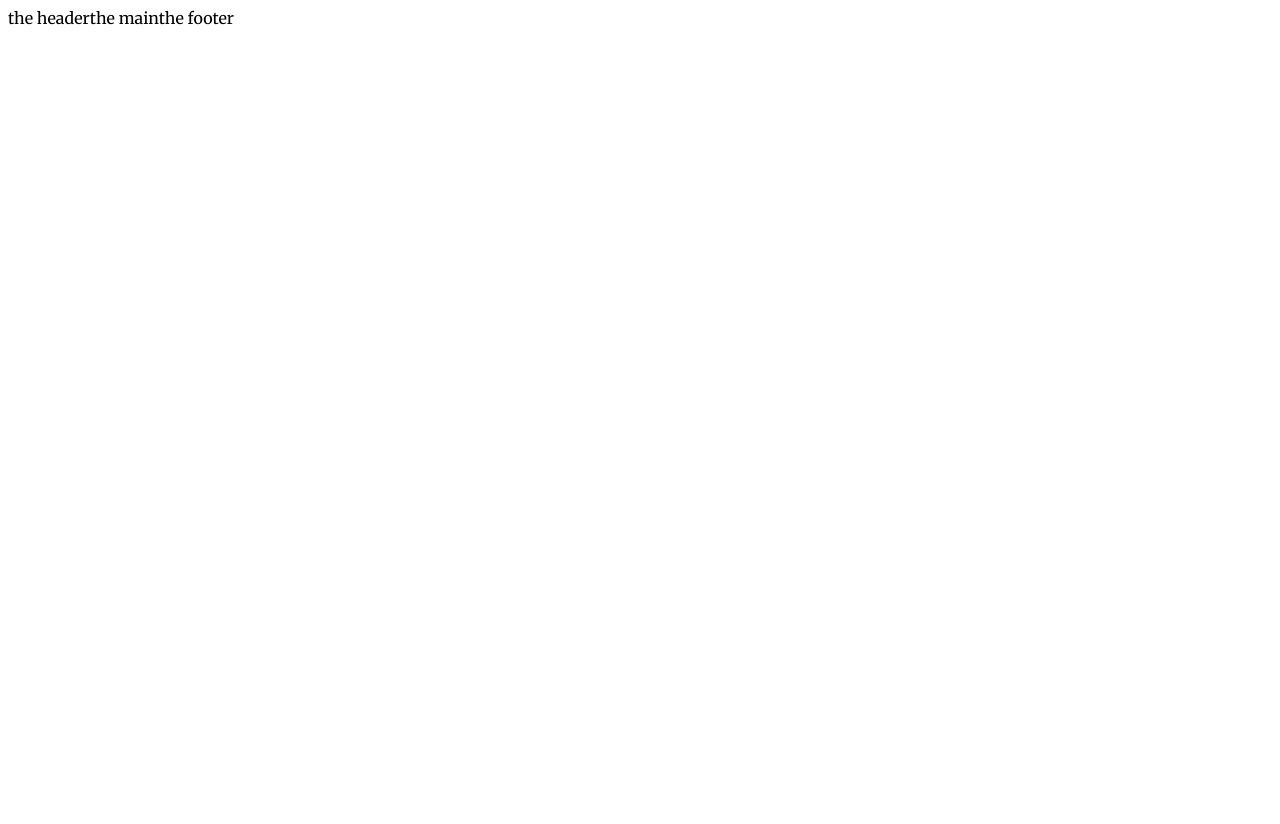
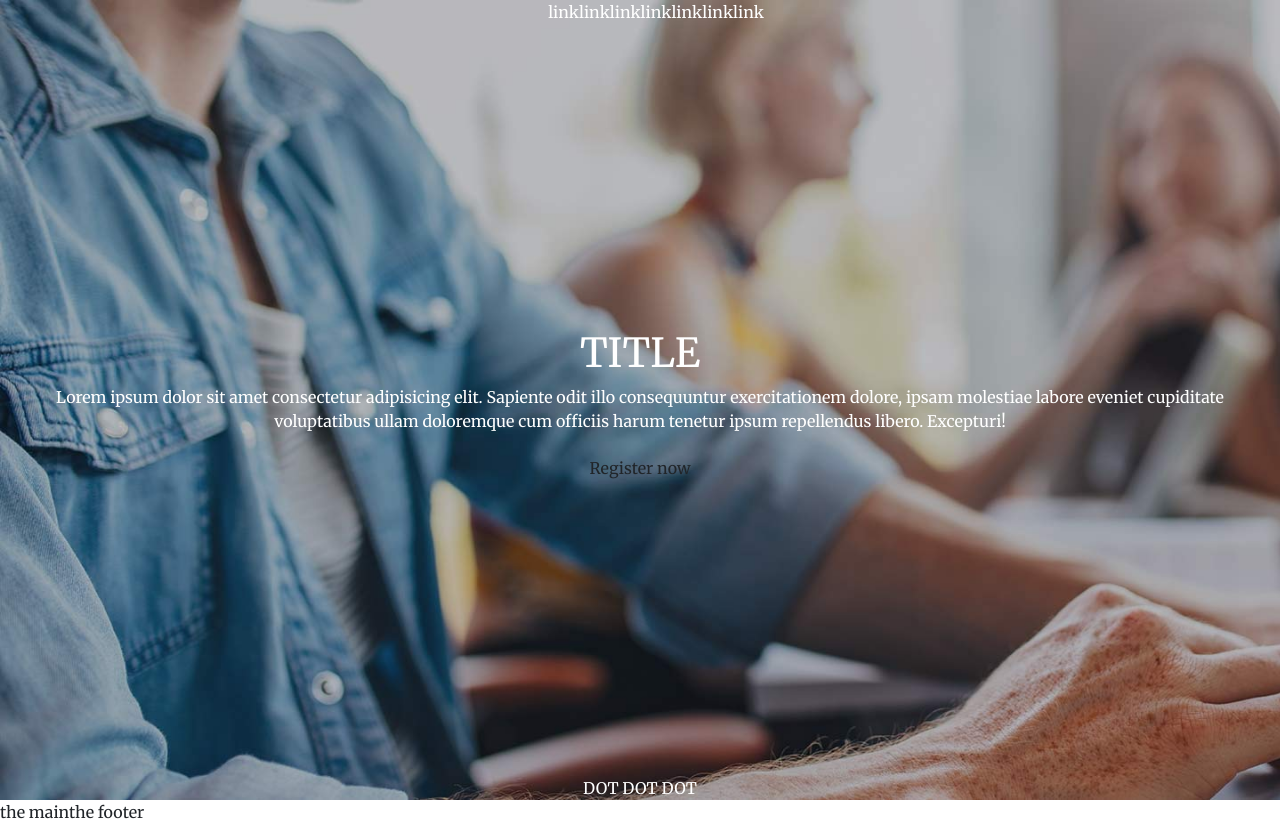
Before and after one commit to carloeusebi/proj-html-vuejs, a Vue app: page / in a window 1280 px wide. Before the commit the page ends 800 px from the top, so only its background shows below. Built offline with nearby package versions, Linux system fonts and the light colour scheme.

Commit message:
header layout completed

```diff
--- a/src/assets/sass/index.scss
+++ b/src/assets/sass/index.scss
@@ -1,5 +1,16 @@
 @use './colors' as *;
+// Import all of Bootstrap's CSS
+@import 'bootstrap/scss/bootstrap';
 
 body {
 	font-family: 'Merriweather';
 }
+
+.container {
+	max-width: 1200px;
+	margin: 0 auto;
+}
+
+ul {
+	list-style: none;
+}
--- a/src/components/AppHeader.vue
+++ b/src/components/AppHeader.vue
@@ -1,7 +1,35 @@
 <script>
-export default {};
+import HeaderJumbo from './header/HeaderJumbo.vue';
+import HeaderNavbar from './header/HeaderNavbar.vue';
+import AppOwlDots from './AppOwlDots.vue';
+
+export default {
+	components: { HeaderJumbo, HeaderNavbar, AppOwlDots },
+};
 </script>
 
-<template>the header</template>
+<template>
+	<header>
+		<HeaderNavbar />
+		<div class="flex container">
+			<HeaderJumbo />
+		</div>
+		<AppOwlDots />
+	</header>
+</template>
 
-<style scoped></style>
+<style scoped>
+header {
+	background-image: url('../assets/img/h5-slide-3-background.jpg');
+	background-repeat: no-repeat;
+	background-size: cover;
+	height: 100vh;
+
+	display: flex;
+	flex-direction: column;
+	justify-content: space-between;
+	align-items: center;
+
+	color: white;
+}
+</style>
--- /dev/null
+++ b/src/components/AppOwlDots.vue
@@ -0,0 +1,7 @@
+<script>
+export default {};
+</script>
+
+<template><div class="owl-dots">DOT DOT DOT</div></template>
+
+<style scoped></style>
--- /dev/null
+++ b/src/components/header/HeaderJumbo.vue
@@ -0,0 +1,23 @@
+<script>
+export default {};
+</script>
+
+<template>
+	<div
+		id="jumbotron"
+		class="text-center">
+		<h1>TITLE</h1>
+		<p>
+			Lorem ipsum dolor sit amet consectetur adipisicing elit. Sapiente odit illo consequuntur exercitationem dolore,
+			ipsam molestiae labore eveniet cupiditate voluptatibus ullam doloremque cum officiis harum tenetur ipsum
+			repellendus libero. Excepturi!
+		</p>
+		<a
+			href=""
+			class="btn"
+			>Register now</a
+		>
+	</div>
+</template>
+
+<style scoped></style>
--- /dev/null
+++ b/src/components/header/HeaderNavbar.vue
@@ -0,0 +1,18 @@
+<script>
+export default {};
+</script>
+
+<template>
+	<nav>
+		<ul>
+			<li v-for="n in 7">link</li>
+		</ul>
+	</nav>
+</template>
+
+<style scoped>
+ul {
+	display: flex;
+	justify-content: center;
+}
+</style>
--- a/src/main.js
+++ b/src/main.js
@@ -2,4 +2,6 @@ import { createApp } from 'vue';
 import App from './App.vue';
 import '@fontsource/merriweather';
 import '@/assets/sass/index.scss';
+import * as bootstrap from 'bootstrap';
+
 createApp(App).mount('#app');
```
